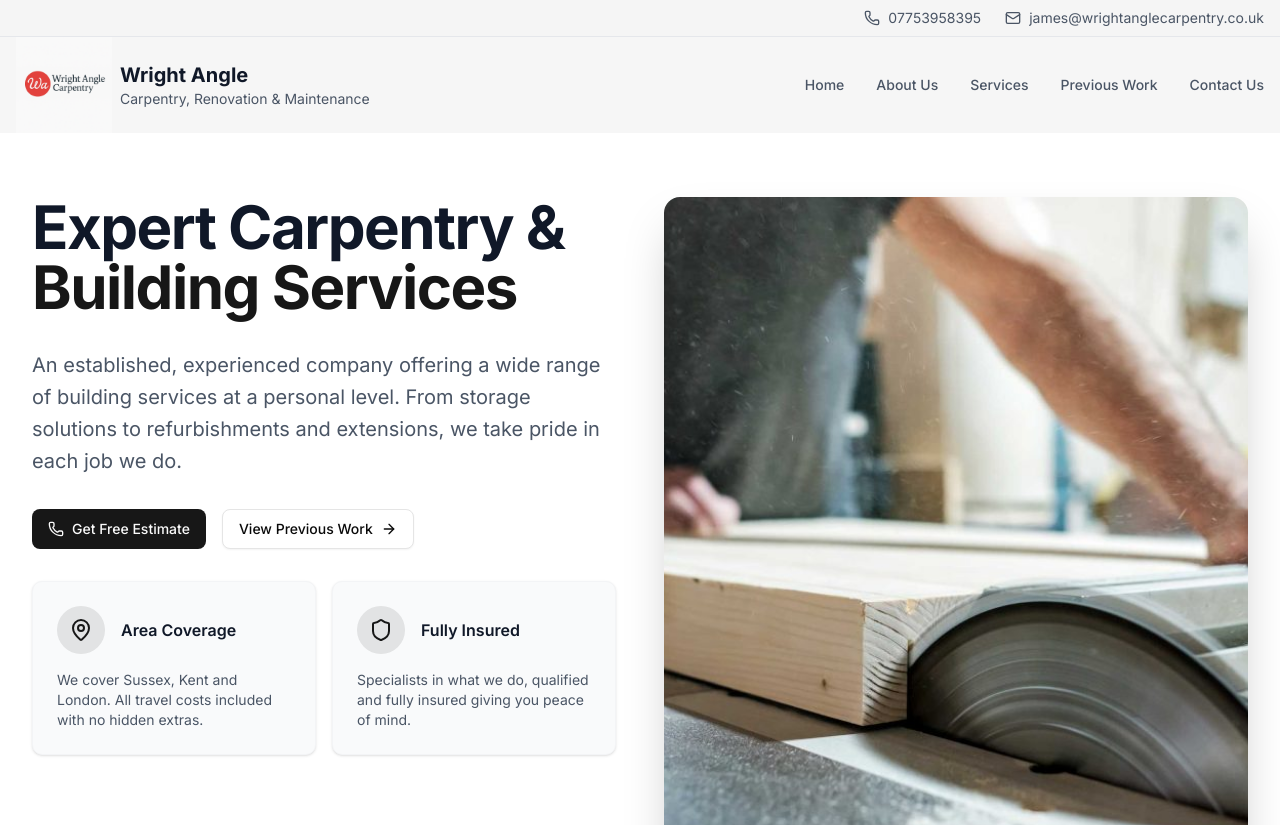
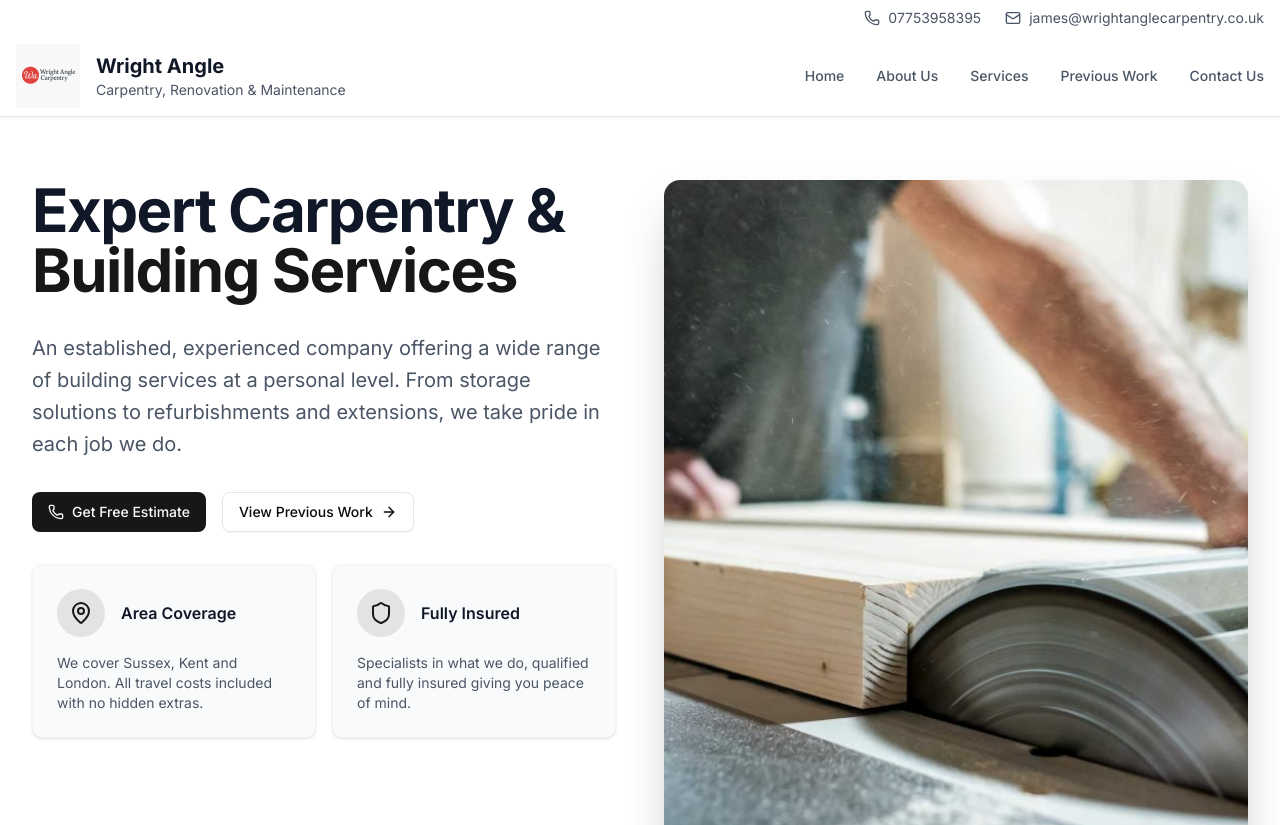
Before and after one commit to James1Law/wrightangle, a Next.js app: page / in a window 1280 px wide. Shown: the top 825 px of the page. Built offline with nearby package versions, Linux system fonts and the light colour scheme.

Commit message:
Improve: Header design with cleaner, more cohesive styling

```diff
--- a/src/components/layout/Header.tsx
+++ b/src/components/layout/Header.tsx
@@ -32,9 +32,9 @@ export function Header() {
   const [isOpen, setIsOpen] = useState(false);
 
   return (
-    <header className="sticky top-0 z-50 w-full bg-[#F5F5F5]/95 backdrop-blur supports-[backdrop-filter]:bg-[#F5F5F5]/90">
+    <header className="sticky top-0 z-50 w-full bg-white shadow-sm">
       {/* Top bar with contact info */}
-      <div className="hidden border-b border-gray-200 bg-[#F5F5F5] md:block">
+      <div className="hidden bg-white md:block">
         <div className="container mx-auto px-4">
           <div className="flex items-center justify-end space-x-6 py-2">
             <a
@@ -56,11 +56,11 @@ export function Header() {
       </div>
 
       <div className="container mx-auto px-4">
-        <div className="flex h-24 items-center justify-between">
+        <div className="flex h-20 items-center justify-between">
           {/* Logo */}
           <div className="flex items-center">
-            <Link href="/" className="flex items-center space-x-2">
-              <div className="relative h-20 w-20 sm:h-24 sm:w-24">
+            <Link href="/" className="flex items-center space-x-4">
+              <div className="relative h-16 w-16 sm:h-16 sm:w-16">
                 <Image
                   src="/wrightlogo.png"
                   alt="Wright Angle Carpentry"
```
